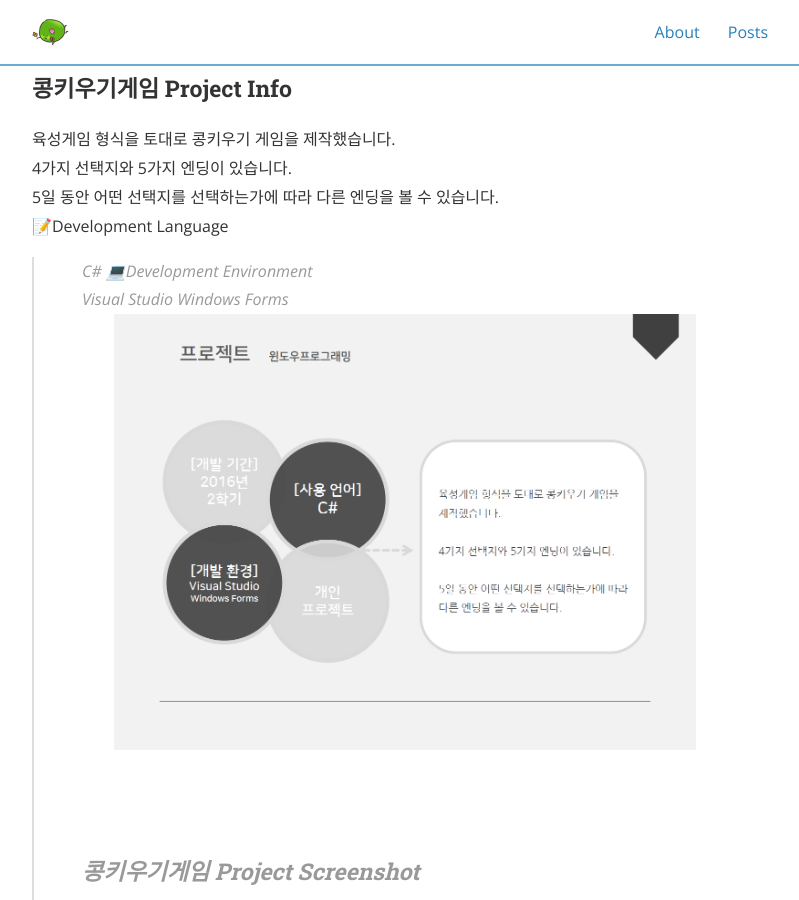
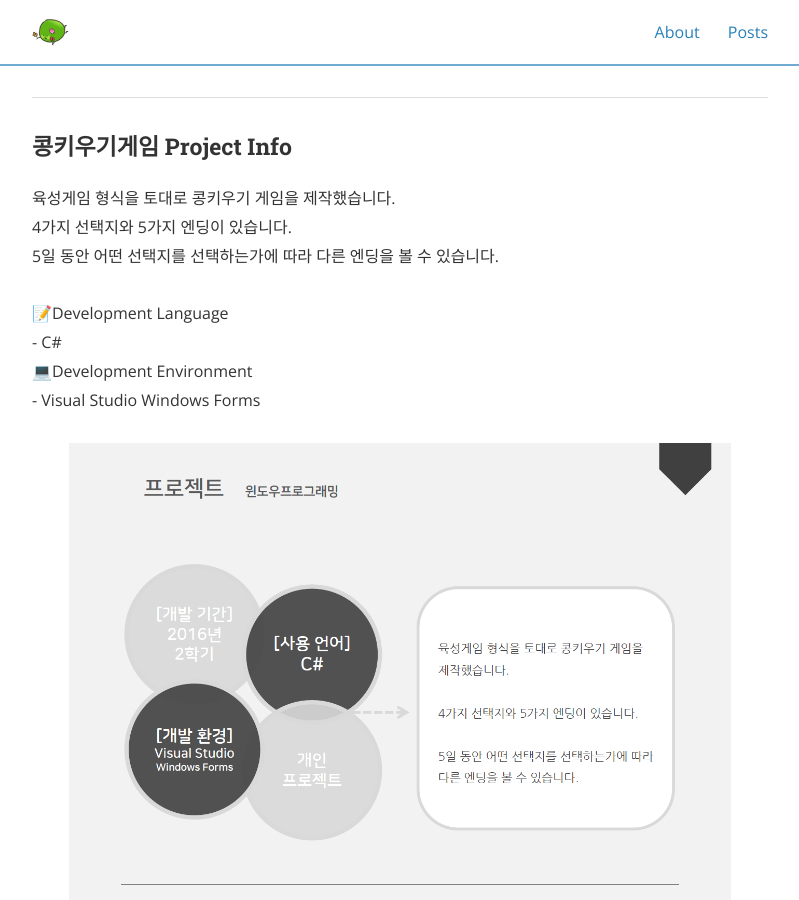
Before and after one commit to JinnyHwang/JinnyHwang.github.io, a Jekyll site: the page built from _posts/2016-12-01-KongGame Project.md, in a window 1280 px wide and 900 px high, scrolled down 511 px. Shown: the whole window, without its empty margins (240-1039 px from the left). Built offline with Jekyll 4.4.1, drawn with Linux system fonts in a browser that asks for light colours; nearby versions of some CDN libraries.

Commit message:
teeessstttt

```diff
--- a/_posts/2016-12-01-KongGame Project.md
+++ b/_posts/2016-12-01-KongGame Project.md
@@ -6,15 +6,17 @@ author: Jieun
 categories: Project
 cover:  "/assets/instacode.png"
 ---
-
+<hr>
 ### 콩키우기게임 Project Info
 육성게임 형식을 토대로 콩키우기 게임을 제작했습니다.<br/>
 4가지 선택지와 5가지 엔딩이 있습니다.<br/>
 5일 동안 어떤 선택지를 선택하는가에 따라 다른 엔딩을 볼 수 있습니다.<br/>
+<br/>
 📝Development Language<br/>
-> C#
+    - C#<br/>
 💻Development Environment<br/>
-> Visual Studio Windows Forms
+    - Visual Studio Windows Forms<br/>
+<br/>
 <img src="/assets/2016_KongGame/KongGame_Info.png" title="KongGame Info">
 <br/><br/><br/>
 ### 콩키우기게임 Project Screenshot
```
Also changed, not shown: _posts/2017-07-01-DashBoard Project.md (+4 -2 lines), _posts/2017-08-01-FineDustWatch App.md (+4 -2 lines), _posts/2017-11-03-EYEs Project.md (+14 -13 lines).
